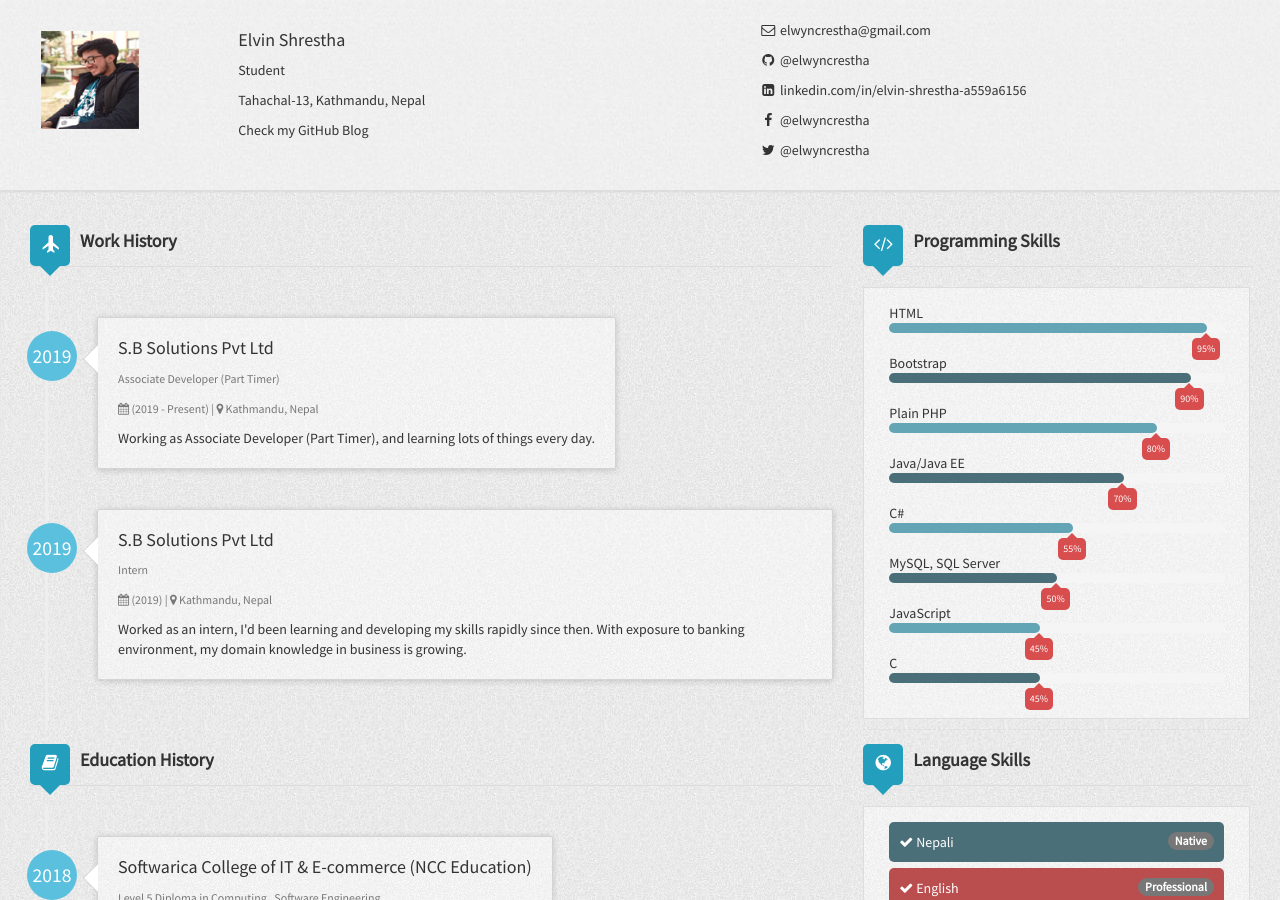
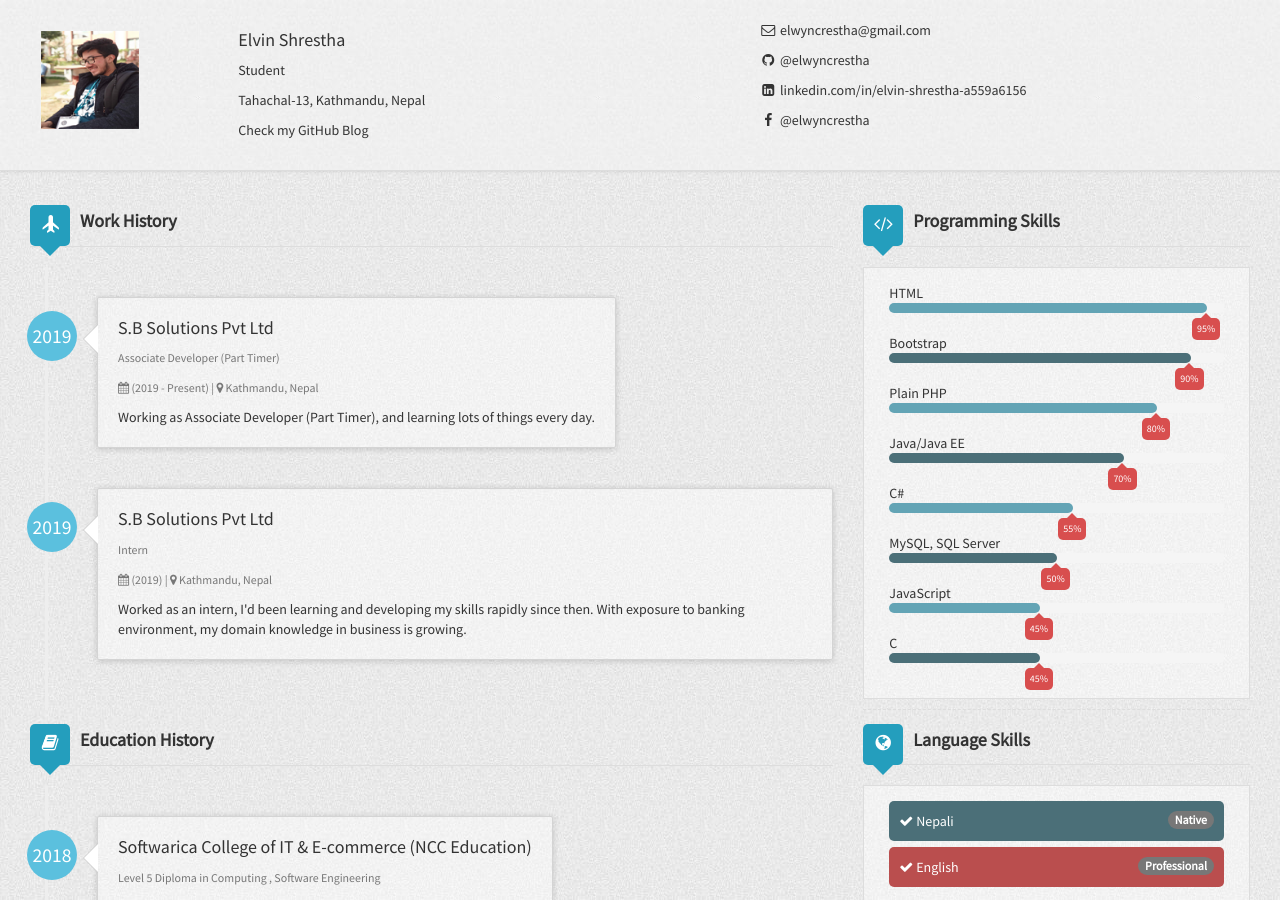
Before and after one commit to elwyncrestha/elwyncrestha.github.io-old, a Jekyll site: the page built from index.html, in a window 1280 px wide and 900 px high. Built offline with Jekyll 4.4.1, drawn with Linux system fonts in a browser that asks for light colours; nearby versions of some CDN libraries.

Commit message:
Update header.html

```diff
--- a/_includes/header.html
+++ b/_includes/header.html
@@ -16,7 +16,6 @@
                 <p><i class="fa fa-github fa-fw"></i><a href="//github.com/{{ site.author.github }}" target="_blank">  @{{ site.author.github }} </a></p>
                 <p><i class="fa fa-linkedin-square fa-fw"></i> <a href="//linkedin.com/in/{{ site.author.linkedin }}" target="_blank"> linkedin.com/in/{{ site.author.linkedin }} </a></p>
                 <p><i class="fa fa-facebook fa-fw"></i> <a href="//facebook.com/{{ site.author.facebook }}" target="_blank">  @{{ site.author.facebook }} </a></p>
-                <p><i class="fa fa-twitter fa-fw"></i> <a href="//twitter.com/{{ site.author.twitter }}" target="_blank">  @{{ site.author.twitter }} </a></p>
             </div>
         </div>
     </div>
```
